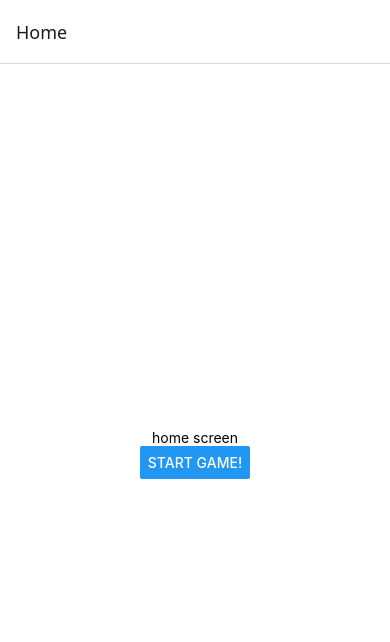
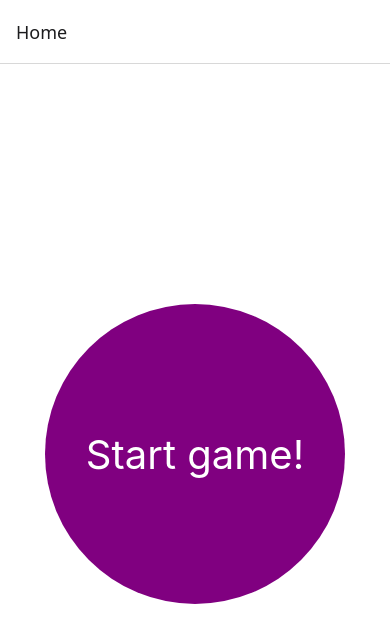
Before and after one commit to omnyazer/game-app, a React Native app: screen /Home in a window 390 px wide. Shown: the top 642 px of the page. Built offline with nearby package versions, Linux system fonts and the light colour scheme.

Commit message:
bouton Start game

```diff
--- a/App.js
+++ b/App.js
@@ -1,4 +1,3 @@
-// App.js
 import { StatusBar } from 'expo-status-bar';
 import React from 'react';
 import { NavigationContainer } from '@react-navigation/native';
--- a/screens/Home.js
+++ b/screens/Home.js
@@ -1,19 +1,43 @@
 // screens/Home.js
 import React from 'react';
-import { View, Text, Button, StyleSheet, StatusBar } from 'react-native';
+import { StyleSheet, View, StatusBar, TouchableHighlight, Text } from 'react-native';
 import { useNavigation } from '@react-navigation/native';
 
 export default function Home() {
   const navigation = useNavigation();
+
   return (
     <View style={styles.container}>
       <StatusBar barStyle="dark-content" />
-      <Text>home screen</Text>
-      <Button title="Start game!" onPress={() => navigation.navigate('Game')} />
+      <TouchableHighlight
+        underlayColor="#9b59b6"
+        onPress={() => navigation.navigate('Game')}
+        style={styles.button}
+      >
+        <Text style={styles.buttonText}>Start game!</Text>
+      </TouchableHighlight>
     </View>
   );
 }
 
 const styles = StyleSheet.create({
-  container: { flex: 1, backgroundColor: '#fff', alignItems: 'center', justifyContent: 'center' },
+  container: {
+    flex: 1,
+    backgroundColor: '#fff',
+    alignItems: 'center',
+    justifyContent: 'center',
+  },
+  button: {
+    width: 300,
+    height: 300,
+    display: 'flex',
+    alignItems: 'center',
+    justifyContent: 'center',
+    borderRadius: 150,
+    backgroundColor: 'purple',
+  },
+  buttonText: {
+    color: 'white',
+    fontSize: 40,
+  },
 });
```
